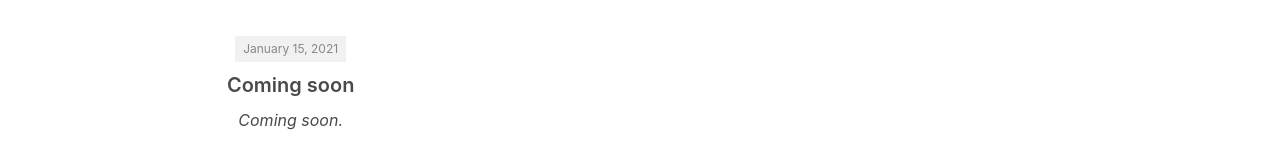
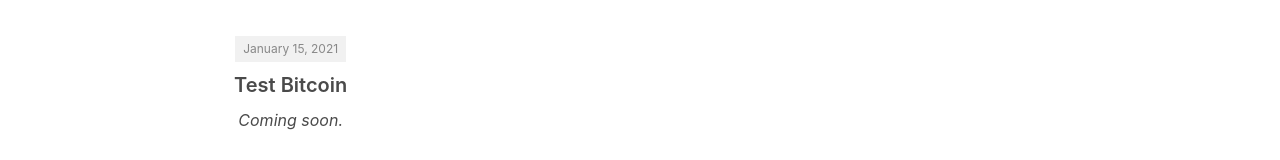
Before and after one commit to SuhailCM/thirmprotocol.github.io, a Vue app: page /roadmap in a window 1280 px wide. Shown: the part 743-903 px from the top of the page. Built offline with nearby package versions, Linux system fonts and the light colour scheme; some icons are missing; what vue-plugin-load-script would draw is missing.

Commit message:
Update roadmap.vue

```diff
--- a/src/x/roadmap.vue
+++ b/src/x/roadmap.vue
@@ -206,7 +206,7 @@
 					status: 'current',
 				},
 				{
-					title: 'Coming soon',
+					title: 'Test Bitcoin',
 					date: 'January 15, 2021',
 					description: 'Coming soon.',
 					status: 'next',
```
